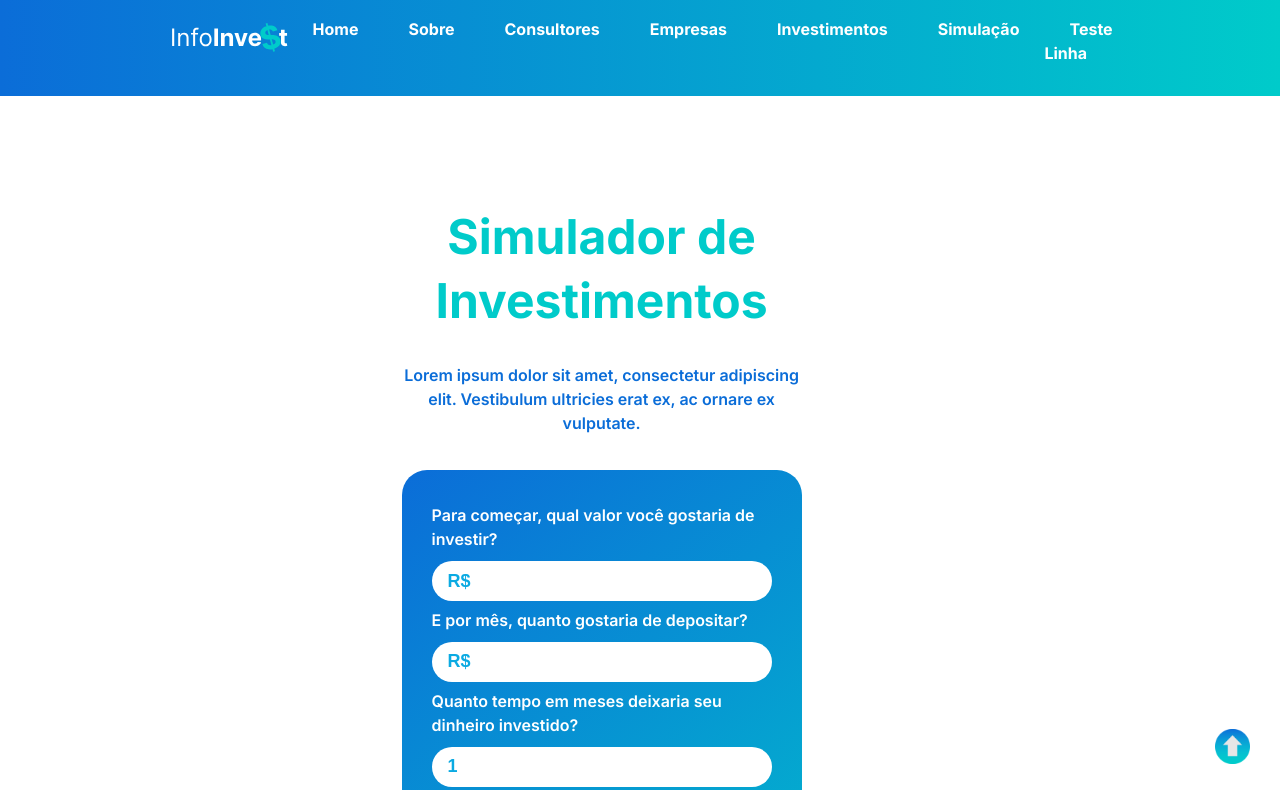
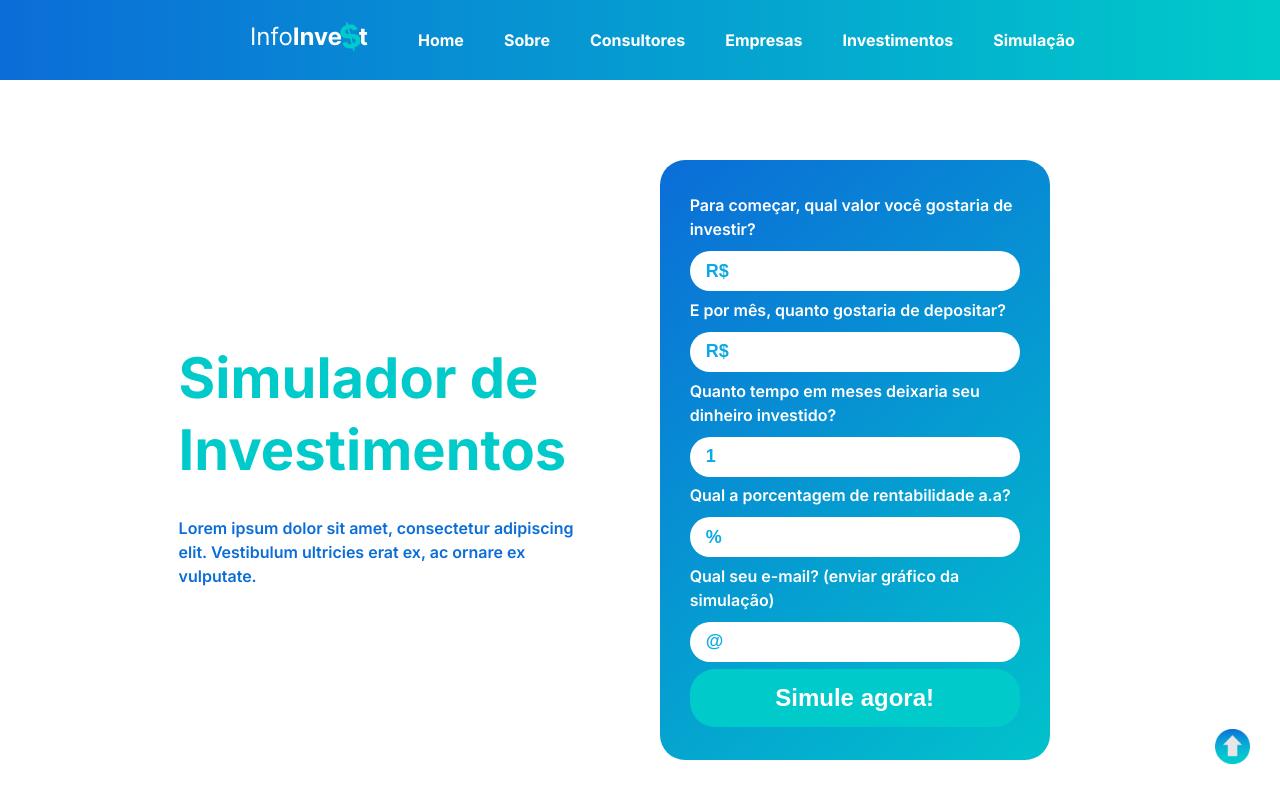
Before and after one commit to ramattoso/hackathon-startse, a plain HTML site: page simulacao.html in a window 1280 px wide. Shown: the top 790 px of the page. Drawn offline with nearby package versions, Linux system fonts and the light colour scheme.

Commit message:
Alinha header

```diff
--- a/css/responsive.css
+++ b/css/responsive.css
@@ -33,7 +33,7 @@
     }
 }
 
-@media (min-width: 750px) {
+@media (min-width: 1000px) {
     #checkbox-menu {
         display: none;
     }
@@ -45,7 +45,7 @@
     }
 }
 
-@media (max-width: 750px) {
+@media (max-width: 1000px) {
     .menu-button-container {
         display: flex
     }
@@ -154,7 +154,7 @@
     }
 }
 
-@media (max-width: 1300px) {
+@media (max-width: 1000px) {
     #content-simulador {
         display: flex;
         flex-direction: column;
--- a/css/style.css
+++ b/css/style.css
@@ -41,7 +41,7 @@ p {
 
 header {
     background-image: linear-gradient(to right, #0B6DD8, #00CBCA);
-    height: 12vh;
+    height: 10vh;
     width: 100vw;
     position: fixed;
     top: 0;
@@ -53,8 +53,12 @@ header .container-menu {
     flex-direction: row;
     align-items: center;
     justify-content: space-around;
-    padding: 2vh;
-    margin-inline: 12vw;
+    height: 10vh;
+    margin-inline: 250px;
+}
+
+#logo-menu {
+    margin-right: 30px;
 }
 
 header nav ul {
@@ -71,8 +75,8 @@ header nav ul li a {
     color: white;
     font-size: 1rem;
     font-weight: 700;
-    padding: 25px;
     transition: all 250ms linear 0s;
+    padding: 4vh 20px;
 }
 
 header nav ul li a:hover {
@@ -104,7 +108,7 @@ main {
 
 #h1-simulador {
     font-size: 7vh;
-    line-height: 4rem;
+    line-height: 4.5rem;
     margin: 20px auto;
 }
 
--- a/simulacao.html
+++ b/simulacao.html
@@ -14,7 +14,7 @@
 <body>
     <header>
         <div class="container-menu">
-            <a href="index.html"><img src="images/Logo.svg" alt="logo"></a>
+            <a id="logo-menu" href="index.html"><img src="images/Logo.svg" alt="logo"></a>
 
             <input type="checkbox" id="checkbox-menu" />
             <label class="menu-button-container" for="checkbox-menu">
@@ -30,7 +30,7 @@
                     <li><a href="empresas.html" title="Principais Corretoras/Bancos do Brasil">Empresas</a></li>
                     <li><a href="investimentos.html" title="Exemplos de Investimentos">Investimentos</a></li>
                     <li><a href="simulacao.html" title="Simulação de Investimentos - Calculadora">Simulação</a></li>
-                    <li><a href="teste-chart.html">Teste Linha</a></li>
+                    <!-- <li><a href="teste-chart.html">Teste Linha</a></li> -->
                 </ul>
             </nav>
         </div>
```
Also changed, not shown: consultores.html (+1 -1 lines), empresas.html (+1 -1 lines), index.html (+1 -1 lines), investimentos.html (+1 -1 lines), sobre.html (+1 -1 lines), teste-chart.html (+1 -1 lines).
